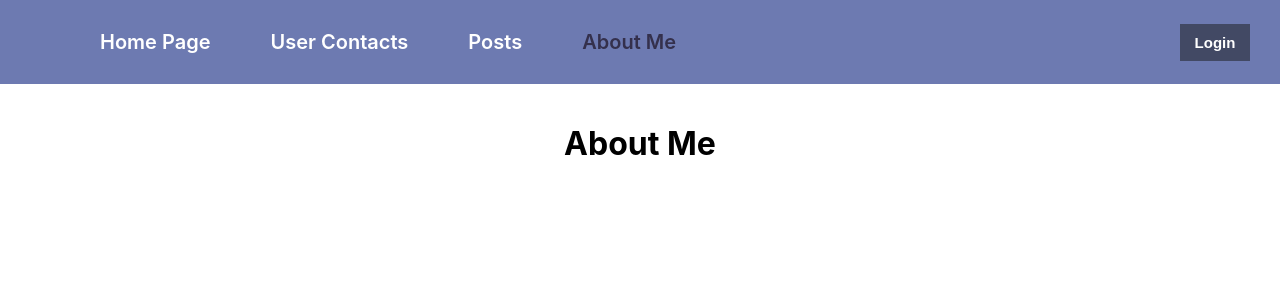
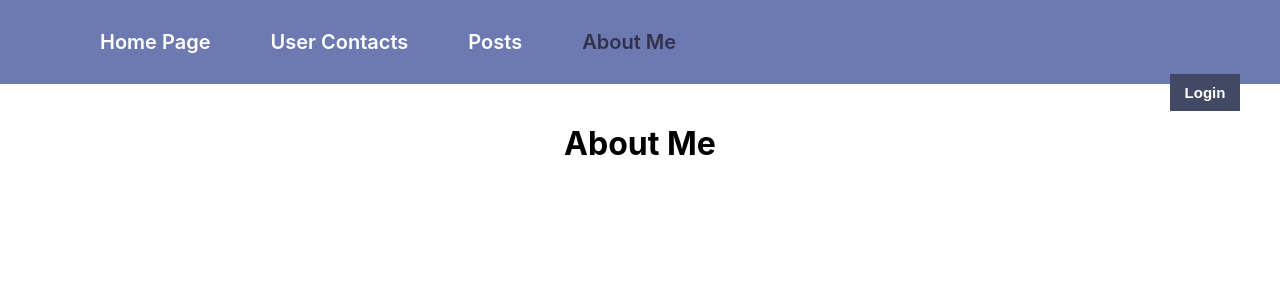
Before and after one commit to marinavrataric/RouterLogin-reactHooks, a React (Create React App) app: page /aboutme in a window 1280 px wide. Shown: the top 300 px of the page. Built offline with nearby package versions, Linux system fonts and the light colour scheme.

Commit message:
added style and conditional rendering in HomePage

```diff
--- a/src/components/HomePage.tsx
+++ b/src/components/HomePage.tsx
@@ -20,7 +20,7 @@ function HomePage() {
     return (
         <div className="homepage">
             <h1 className="title">Home Page ~ Gallery</h1>
-            <div>{photos}</div>
+            <div>{fetchedData.isLoading ? <h2>Loading...</h2> : photos}</div>
         </div>
     )
 }
--- a/src/index.css
+++ b/src/index.css
@@ -27,7 +27,7 @@ a {
 
 .btnLogin {
   float: right;
-  margin: -60px 30px 0 0;
+  margin: -10px 40px 0 0;
   border: none;
   background-color: rgb(66, 73, 100);
   padding: 10px;
@@ -84,3 +84,9 @@ img {
 .homepage {
   margin: 0 100px 80px 100px;
 }
+
+.form {
+  background-color: sandybrown;
+  width: 170px;
+  text-align: center;
+}
```
